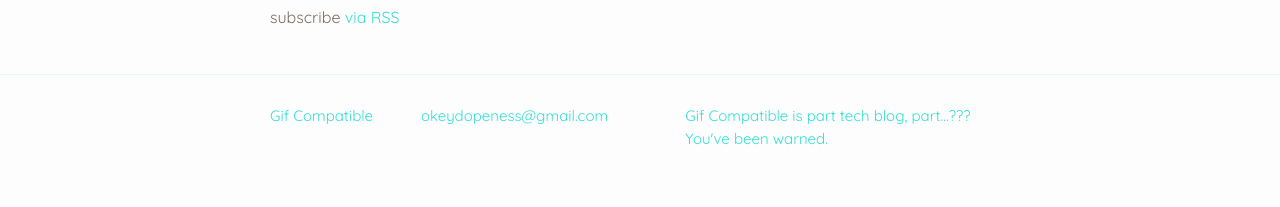
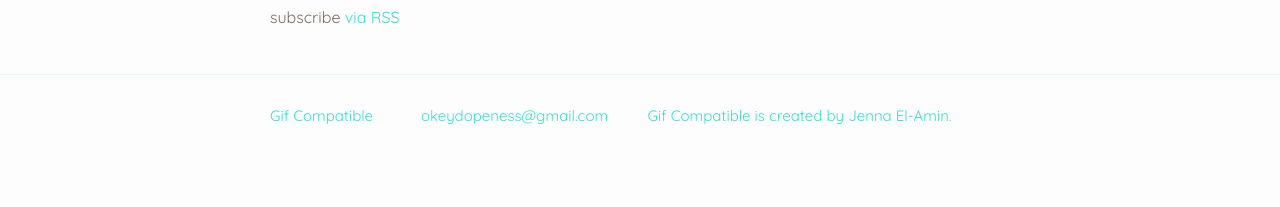
Before and after one commit to BobbyBakes/gifcompatible.github.io, a Jekyll site: the page built from index.html, in a window 1280 px wide. Shown: the part 2336-2543 px from the top of the page. Built offline with Jekyll 4.4.1, drawn with Linux system fonts in a browser that asks for light colours.

Commit message:
Change description

```diff
--- a/_config.yml
+++ b/_config.yml
@@ -11,7 +11,7 @@
 title: Gif Compatible
 email: okeydopeness@gmail.com
 description: > # this means to ignore newlines until "baseurl:"
-  Gif Compatible is part tech blog, part...???  You've been warned.
+  Gif Compatible is created by Jenna El-Amin.
 baseurl: "" # the subpath of your site, e.g. /blog
 url: "https://gifcompatible.github.io" # the base hostname & protocol for your site
 twitter_username: gifcompatible
--- a/_sass/_layout.scss
+++ b/_sass/_layout.scss
@@ -198,13 +198,13 @@
 }
 
 .footer-col-2 {
-    width: -webkit-calc(35% - (#{$spacing-unit} / 2));
-    width:         calc(35% - (#{$spacing-unit} / 2));
+    width: -webkit-calc(30% - (#{$spacing-unit} / 2));
+    width:         calc(30% - (#{$spacing-unit} / 2));
 }
 
 .footer-col-3 {
-    width: -webkit-calc(45% - (#{$spacing-unit} / 2));
-    width:         calc(45% - (#{$spacing-unit} / 2));
+    width: -webkit-calc(50% - (#{$spacing-unit} / 2));
+    width:         calc(50% - (#{$spacing-unit} / 2));
 }
 
 @include media-query($on-laptop) {
```
